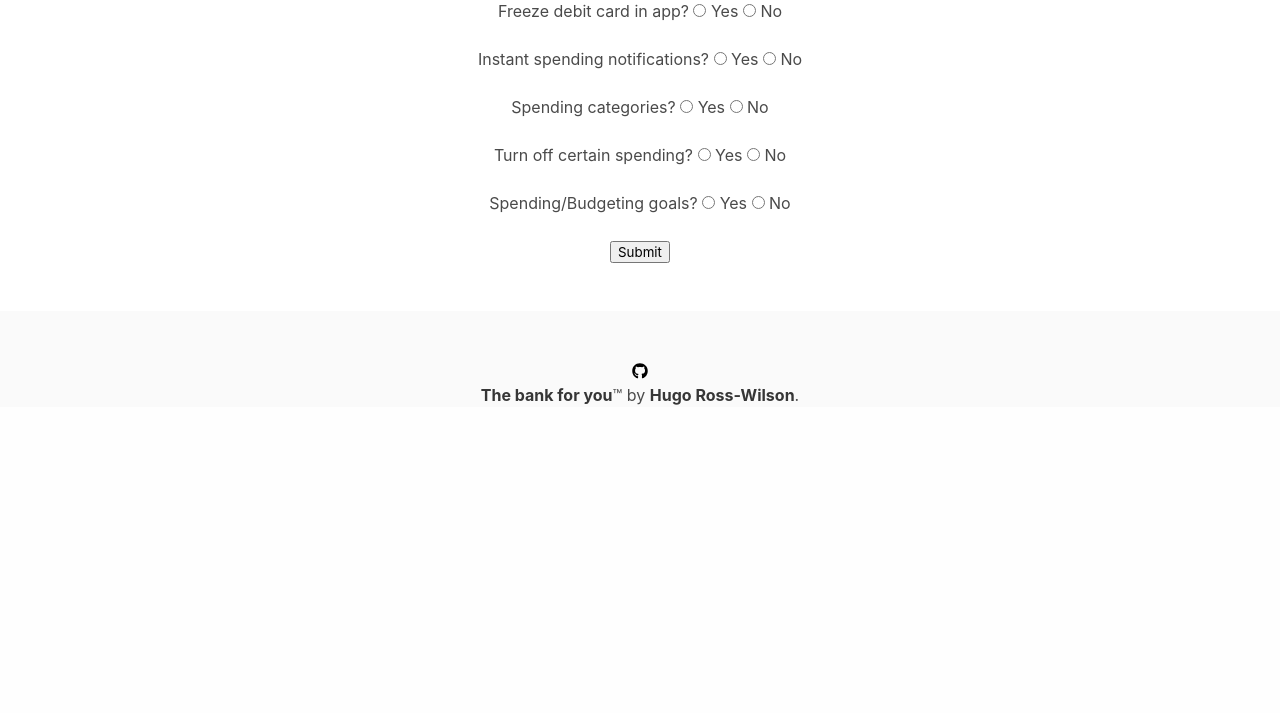
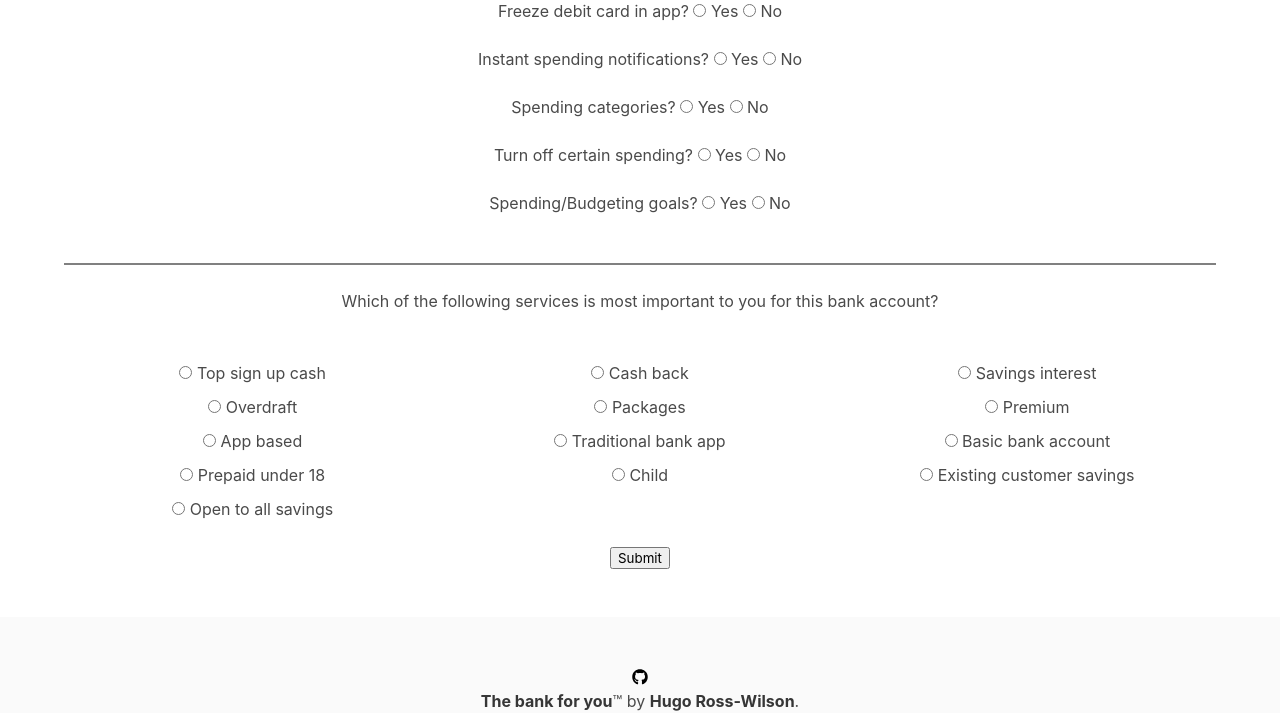
Before and after one commit to c0054249/BankingProject, a Flask app: page /services in a window 1280 px wide. Shown: the part 1109-1822 px from the top of the page. Before the commit the page ends 1514 px from the top, so only its background shows below. Run offline with Flask 3, Linux system fonts and the light colour scheme; some libraries are stand-ins or nearby versions.

Commit message:
Add most important service to search.html and write code for storing the user inputted answer from this in views.py

```diff
--- a/search_algorithm/views.py
+++ b/search_algorithm/views.py
@@ -35,6 +35,9 @@ def submit():
     turn_off_spending = request.form['turnOffSpending']
     spending_goals = request.form['spendingGoals']
 
+    # most important top rated feature
+    service = request.form['service']
+
     print(f"User selected {current_account} for current account")
     print(f"User selected {savings_account} for savings account")
     print(f"User selected {credit_card} for credit card")
@@ -49,6 +52,7 @@ def submit():
     print(f"User selected {spending_categories} for spending categories")
     print(f"User selected {turn_off_spending} for turn off certain spending")
     print(f"User selected {spending_goals} for spending goals")
+    print(f"User selected {service} for top rated service")
 
 
     return "Answers submitted successfully!"
--- a/templates/search.html
+++ b/templates/search.html
@@ -130,6 +130,102 @@
 
             <br><br>
 
+            <hr style="border-top: 2px solid #808080">
+              <fieldset>
+                <legend>Which of the following services is most important to you for this bank account?</legend>
+                  <br><br>
+                <div class="grid-container">
+                  <div>
+                    <label>
+                      <input type="radio" name="service" value="top-sign-up-cash">
+                      Top sign up cash
+                    </label>
+                  </div>
+                  <div>
+                    <label>
+                      <input type="radio" name="service" value="cash-back">
+                      Cash back
+                    </label>
+                  </div>
+                  <div>
+                    <label>
+                      <input type="radio" name="service" value="savings-interest">
+                      Savings interest
+                    </label>
+                  </div>
+                  <div>
+                    <label>
+                      <input type="radio" name="service" value="overdraft">
+                      Overdraft
+                    </label>
+                  </div>
+                  <div>
+                    <label>
+                      <input type="radio" name="service" value="packages">
+                      Packages
+                    </label>
+                  </div>
+                  <div>
+                    <label>
+                      <input type="radio" name="service" value="premium">
+                      Premium
+                    </label>
+                  </div>
+                  <div>
+                    <label>
+                      <input type="radio" name="service" value="app-based">
+                      App based
+                    </label>
+                  </div>
+                  <div>
+                    <label>
+                      <input type="radio" name="service" value="traditional-bank-app">
+                      Traditional bank app
+                    </label>
+                  </div>
+                  <div>
+                    <label>
+                      <input type="radio" name="service" value="basic-bank-account">
+                      Basic bank account
+                    </label>
+                  </div>
+                  <div>
+                    <label>
+                      <input type="radio" name="service" value="prepaid-under-18">
+                      Prepaid under 18
+                    </label>
+                  </div>
+                  <div>
+                    <label>
+                      <input type="radio" name="service" value="child">
+                      Child
+                    </label>
+                  </div>
+                  <div>
+                    <label>
+                      <input type="radio" name="service" value="existing-customer-savings">
+                      Existing customer savings
+                    </label>
+                  </div>
+                  <div>
+                    <label>
+                      <input type="radio" name="service" value="open-to-all-savings">
+                      Open to all savings
+                    </label>
+                  </div>
+                </div>
+                <br>
+              </fieldset>
+
+            <style>
+            .grid-container {
+              display: grid;
+              grid-template-columns: repeat(3, 1fr);
+              grid-column-gap: 10px;
+              grid-row-gap: 10px;
+            }
+            </style>
+
 
           <input type="submit" value="Submit">
         </form>
```
